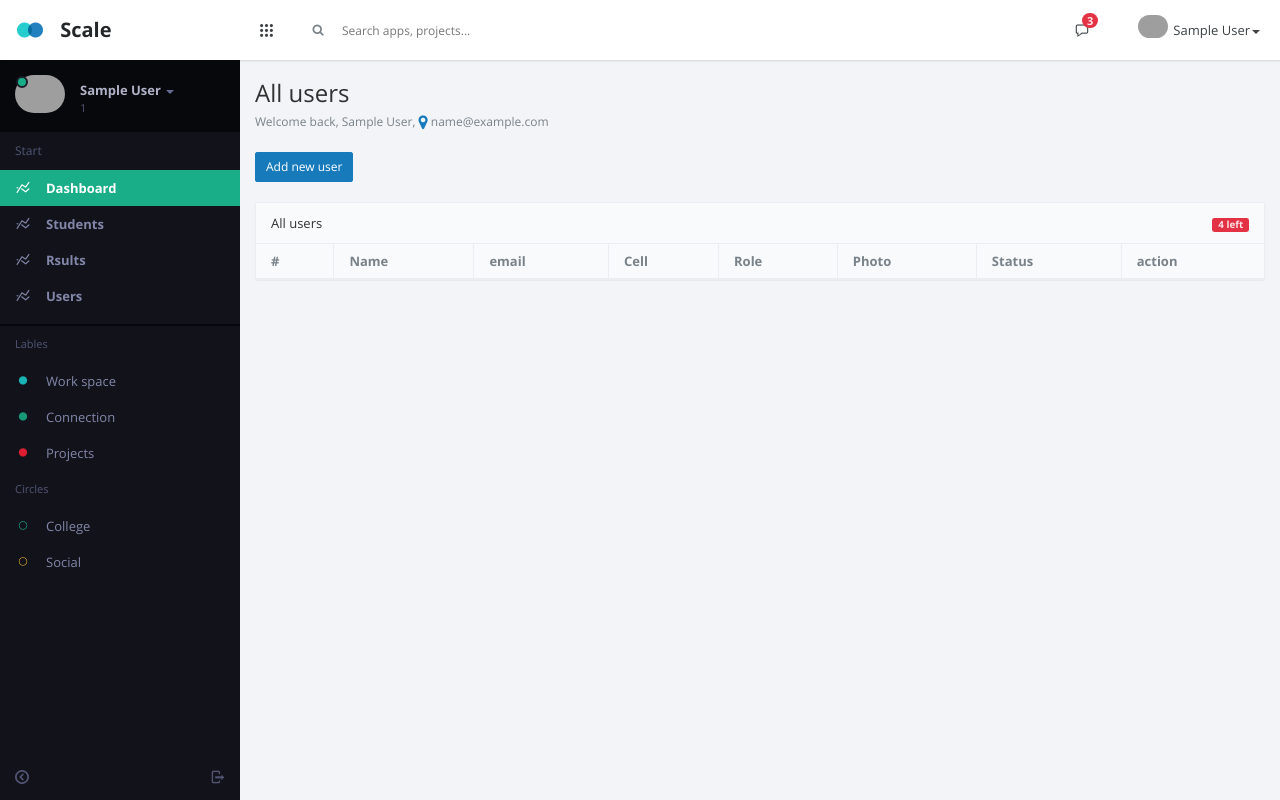
After one commit to abu-humaid/edu-board, a PHP site: page /admin/users.php in a window 1280 px wide. The commit adds this page. Run offline with PHP 8.4, Linux system fonts and the light colour scheme; the visitor is signed in with stand-in values (Sample User, id 1); lists and menus that the app fills with data are empty; some web fonts are replaced; grey boxes are pictures that could not be loaded.

Commit message:
modal design done

```diff
--- a/admin/Templates/aside.php
+++ b/admin/Templates/aside.php
@@ -47,7 +47,7 @@
                             <a href="Dashboard.php" class="auto"> <i class="i i-statistics icon"> </i> <span class="font-bold">Rsults</span> </a>
                         </li>
                         <li >
-                            <a href="Dashboard.php" class="auto"> <i class="i i-statistics icon"> </i> <span class="font-bold">Rsults</span> </a>
+                            <a href="users.php" class="auto"> <i class="i i-statistics icon"> </i> <span class="font-bold">Users</span> </a>
                         </li>
 
 
--- a/admin/Templates/footer.php
+++ b/admin/Templates/footer.php
@@ -31,6 +31,7 @@
     <script src="js/calendar/demo.js"></script>
     <script src="js/sortable/jquery.sortable.js"></script>
     <script src="js/app.plugin.js"></script>
+    <script src="js/custom.js"></script>
 </body>
 <!-- Mirrored from flatfull.com/themes/scale/index.html by HTTrack Website Copier/3.x [XR&CO'2014], Sat, 13 Jul 2019 15:14:15 GMT -->
 
--- /dev/null
+++ b/admin/js/custom.js
@@ -0,0 +1,16 @@
+(function($){
+  $(document).ready(function(){
+    //Add user modal
+    $(document).on('click','#add_user_btn',function(){
+
+       $('#add_user_modal').modal('show');
+
+       return false;
+    });
+
+
+  });
+
+
+
+})(jQuery)
--- /dev/null
+++ b/admin/users.php
@@ -0,0 +1,145 @@
+<?php include_once "templates/header.php"; ?>
+<?php
+
+    use Edu\Board\Controller\User;
+
+
+    $usr = new User;
+
+
+?>
+
+
+<!-- MAIN CONTENT  -->
+<section id="content">
+    <section class="hbox stretch">
+        <section>
+            <section class="vbox">
+                <section class="scrollable padder">
+
+
+
+                    <section class="row m-b-md">
+                        <div class="col-sm-6">
+                            <h3 class="m-b-xs text-black">All users</h3> <small>Welcome back, <?php echo $_SESSION['name']; ?>, <i class="fa fa-map-marker fa-lg text-primary"></i> <?php echo $_SESSION['email']; ?></small> </div>
+                        <div class="col-sm-6 text-right text-left-xs m-t-md">
+
+
+
+                    </section>
+
+
+
+
+
+
+
+
+                    <div id="add_user_modal" class="modal fade">
+                        <div class="modal-dialog">
+                            <div class="modal-content">
+                                <!-- <div class="modal-header"></div> -->
+                                <div class="modal-body">
+                                    <h2>Add new User</h2>
+                                    <div class="mess"></div>
+                                    <hr>
+                                    <form id="add_user_form" action="" method="POST" enctype="multipart/form-data">
+                                        <div class="form-group">
+                                            <label for="">Name</label>
+                                            <input class="form-control" name="name" type="text">
+                                        </div>
+
+                                        <div class="form-group">
+                                            <label for="">Username</label>
+                                            <input class="form-control" name="uname" type="text">
+                                        </div>
+
+                                        <div class="form-group">
+                                            <label for="">Email</label>
+                                            <input class="form-control" name="email" type="text">
+                                        </div>
+
+                                        <div class="form-group">
+                                            <label for="">Cell</label>
+                                            <input class="form-control" name="cell" type="text">
+                                        </div>
+
+                                        <div class="form-group">
+                                            <label for="">Role</label>
+                                            <select class="form-control" name="role" id="">
+                                                <option value="">- select -</option>
+                                                <option value="Admin">Admin</option>
+                                                <option value="Teacher">Teacher</option>
+                                                <option value="Staff">Staff</option>
+                                            </select>
+                                        </div>
+
+                                        <div class="form-group">
+                                            <label for=""></label>
+                                            <input class="btn btn-primary" name="add" type="submit" value="Add User">
+                                        </div>
+                                    </form>
+                                </div>
+                                <!-- <div class="modal-footer"></div> -->
+                            </div>
+                        </div>
+                    </div>
+
+                    <div class="row">
+                        <div class="col-sm-12">
+
+                            <div class="mess"></div>
+
+                            <a id="add_user_btn" class="btn btn-sm btn-primary" href="#">Add new user</a>
+
+                            <br>
+                            <br>
+
+                            <section class="panel panel-default">
+                                <header class="panel-heading"><span class="label bg-danger pull-right m-t-xs">4 left</span> All users</header>
+                                <table class="table table-striped m-b-none">
+                                    <thead>
+                                        <tr>
+                                            <th>#</th>
+                                            <th>Name</th>
+                                            <th>email</th>
+                                            <th>Cell</th>
+                                            <th>Role</th>
+                                            <th>Photo</th>
+                                            <th>Status</th>
+                                            <th>action</th>
+                                        </tr>
+                                    </thead>
+                                    <tbody id="all_users_tbody">
+
+
+
+                                    </tbody>
+                                </table>
+                            </section>
+                        </div>
+
+                    </div>
+
+
+
+
+
+
+
+
+
+
+
+
+                </section>
+            </section>
+        </section>
+
+    </section>
+    <a href="#" class="hide nav-off-screen-block" data-toggle="class:nav-off-screen,open" data-target="#nav,html"></a>
+</section>
+
+
+
+<?php include_once "templates/footer.php"; ?>
--- a/app/Support/Database.php
+++ b/app/Support/Database.php
@@ -69,6 +69,11 @@
   {
     // code...
   }
+  //Data show all
+  public function all()
+  {
+    // code...
+  }
 
     //Data update
     public function update($tbl, $id, array $data)
```
